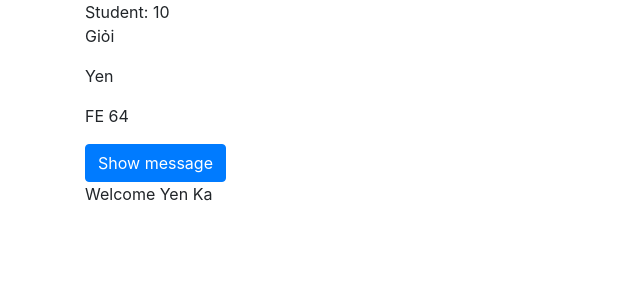
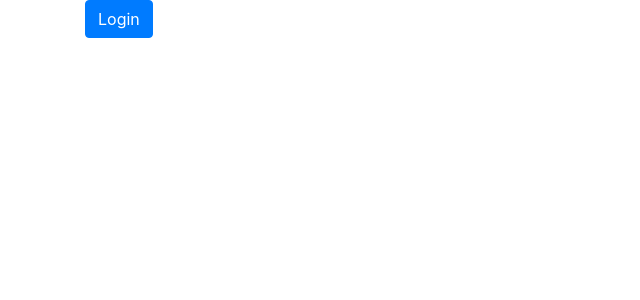
Before and after one commit to YenKaPhuThi/FE-64_Reactjs, a React (Create React App) app: page / in a window 1280 px wide. Shown: the top 300 px of the page, without its empty margins (0-640 px from the left). Built offline with nearby package versions, Linux system fonts and the light colour scheme.

Commit message:
[React]: Start with state and setState

```diff
--- a/src/App.js
+++ b/src/App.js
@@ -8,8 +8,8 @@ function App() {
     <div className="App">
       {/* <PractiseComponents /> */}
       <div className="container">
-        <Student />
-        <Event />
+        {/* <Student />
+        <Event /> */}
         <ConditionIf />
       </div>
     </div>
--- a/src/components/ConditionIf/ConditionIf.jsx
+++ b/src/components/ConditionIf/ConditionIf.jsx
@@ -1,8 +1,14 @@
 import React, { Component } from "react";
 
 export default class ConditionIf extends Component {
-  isLogin = true;
-  userName = "Yen Ka";
+  constructor(props) {
+    super(props);
+
+    this.state = {
+      isLogin: false,
+      userName: "",
+    };
+  }
 
   // renderUserName = () => {
   //   if (this.isLogin) {
@@ -12,13 +18,42 @@ export default class ConditionIf extends Component {
   //   return <button type="button" class="btn btn-primary">Login</button>;
   // };
 
+  login = () => {
+    this.setState(
+      {
+        isLogin: true,
+        userName: "Yen ka",
+      },
+      () => {
+        console.log(this.state.isLogin, this.state.userName);
+      }
+    );
+  };
+
+  logout = () => {
+    this.setState(
+      {
+        isLogin: false,
+        userName: "",
+      },
+      () => {
+        console.log(this.state.isLogin, this.state.userName);
+      }
+    );
+  };
+
   render() {
     return (
       <div>
-        {this.isLogin ? (
-          <div>Welcome {this.userName}</div>
+        {this.state.isLogin ? (
+          <div>
+            Welcome {this.state.userName}{" "}
+            <button type="button" class="btn btn-danger" onClick={this.logout}>
+              Logout
+            </button>
+          </div>
         ) : (
-          <button type="button" class="btn btn-primary">
+          <button type="button" class="btn btn-primary" onClick={this.login}>
             Login
           </button>
         )}{" "}
```
